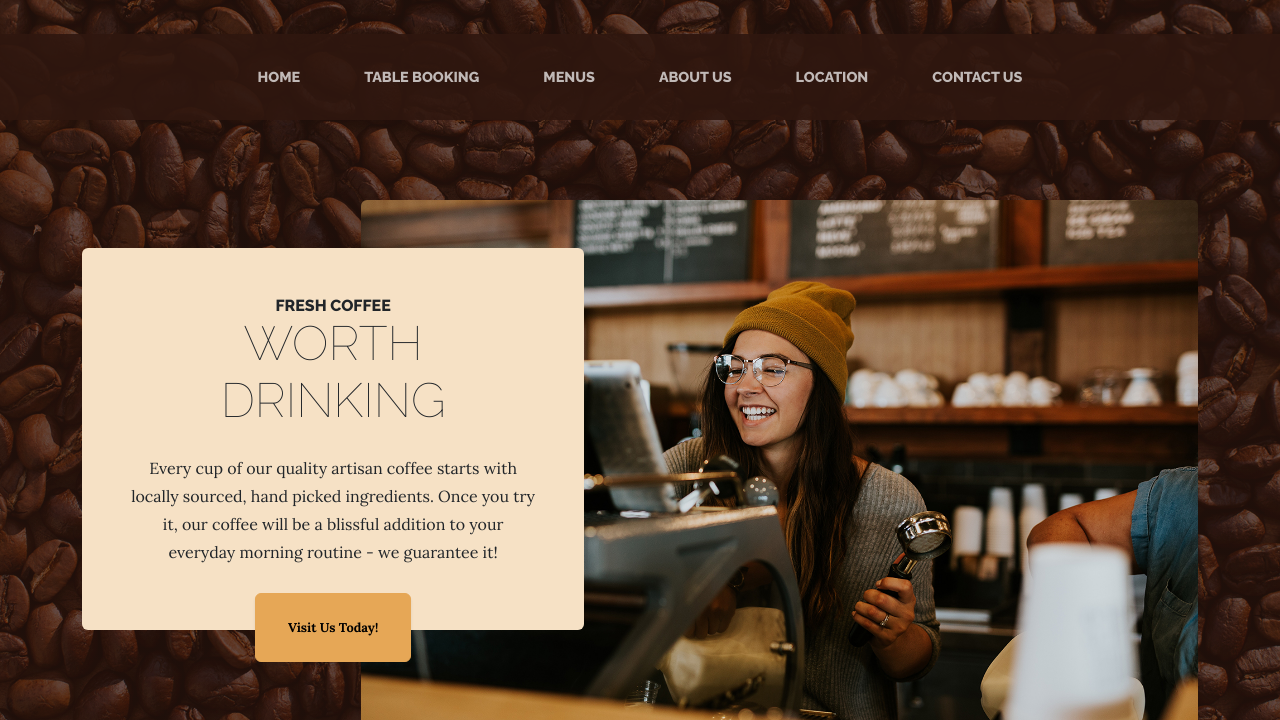
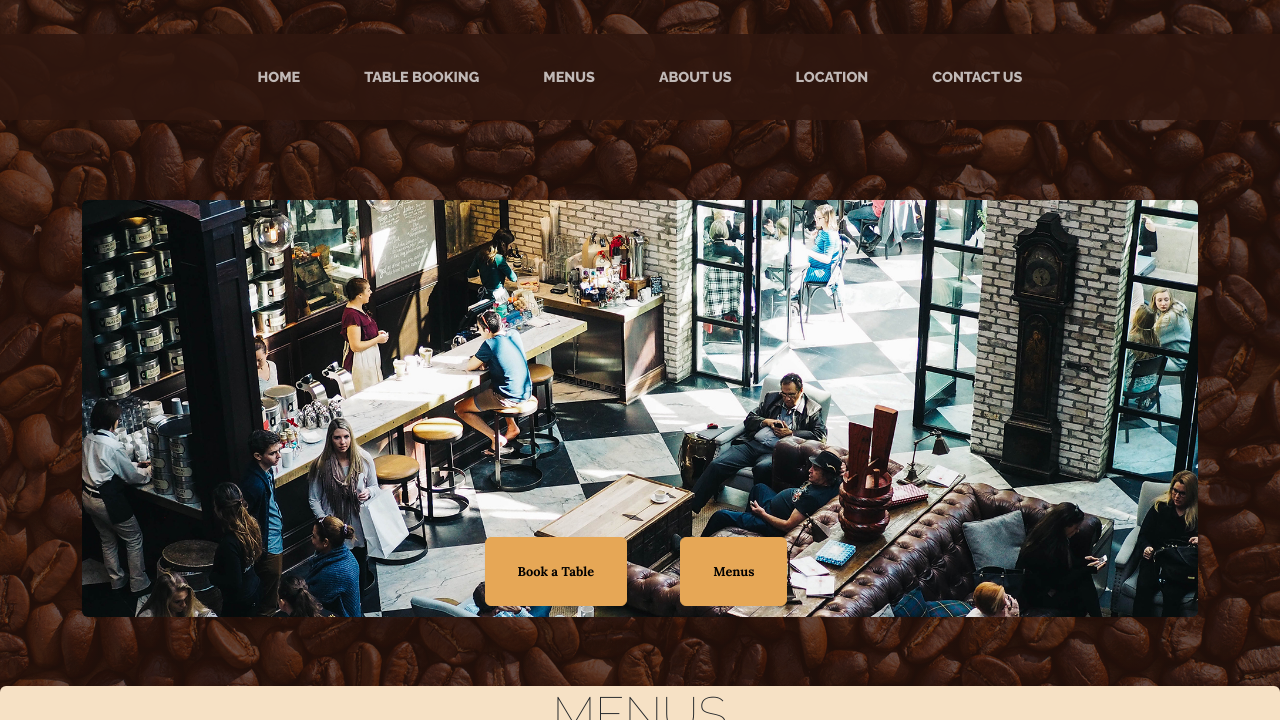
Before and after one commit to JedDizon/sarap-restaurant-CI-project4, a Django app: page / in a window 1280 px wide. Shown: the part 240-960 px from the top of the page. Run offline with Django 4.2, Linux system fonts and the light colour scheme; data that the repository does not hold is empty; some libraries are stand-ins or nearby versions.

Commit message:
add menu and book table reminder sections, add menu selection section to index

```diff
--- a/blog/templates/blog/index.html
+++ b/blog/templates/blog/index.html
@@ -1,11 +1,63 @@
 {% extends "base.html" %}
+{% load static %}
 
 {% block content %}
 
 <!-- index.html content starts here -->
 
+<!--Menus-->
+
+<div class="cta-inner bg-faded text-center rounded">
+    <h2 class="section-heading mb-4">
+        <span class="section-heading-lower">Menus</span>
+    </h2>
+
+    <div class="row row-cols-1 row-cols-md-3 g-4">
+
+        <div class="col">
+            <a class="thumbnail" href="#">
+                <div class="h-100">
+                    <img src="https://images.pexels.com/photos/6646369/pexels-photo-6646369.jpeg?auto=compress&cs=tinysrgb&w=1260&h=750&dpr=2" class="card-img-top rounded-circle img-thumbnail" alt="...">
+                    <div class="card-body p-3">
+                        <h3 class="card-title section-heading mb-4">Lunch</h3>
+                    </div>
+                </div>
+            </a>
+        </div>
+
+        <div class="col">
+            <a class="thumbnail" href="#">
+                <div class="h-100">
+                    <img src="https://images.pexels.com/photos/6645977/pexels-photo-6645977.jpeg?auto=compress&cs=tinysrgb&w=1260&h=750&dpr=2" class="card-img-top rounded-circle img-thumbnail" alt="...">
+                    <div class="card-body">
+                        <h3 class="card-title section-heading mb-4">Dinner</h3>
+                    </div>
+                </div>
+            </a>
+        </div>
+
+        <div class="col">
+            <a class="thumbnail" href="#">
+                <div class="h-100">
+                    <img src="https://images.pexels.com/photos/1283219/pexels-photo-1283219.jpeg?auto=compress&cs=tinysrgb&w=1260&h=750&dpr=2" class="card-img-top rounded-circle img-thumbnail" alt="...">
+                    <div class="card-body">
+                        <h3 class="card-title section-heading mb-4">Drinks</h3>
+                    </div>
+                </div>
+            </a>
+        </div>
+
+    </div>
 
 
+
+<!--Link to welcome blog-->
+
+<section class="page-section cta">
+    <div class="container">
+        <div class="row">
+            <div class="col-xl-9 mx-auto">
+                <div class="cta-inner bg-faded text-center rounded">
 
                     <div class="container-fluid">
                         <div class="row">
@@ -52,6 +104,38 @@
                         {% endif %}
                     </div>
 
+                </div>
+            </div>
+        </div>
+    </div>
+
+    <!-- Menu / book table reminder-->
+    <div class="cta-inner bg-faded text-center rounded">
+        <h2 class="section-heading mb-4">
+             <span class="section-heading-lower">Would you like to see our menus or book a table?</span>
+        </h2>
+    <div class="row">
+        <div class="col-sm">
+        </div>
+        <div class="col-sm">
+            <div class="btn-toolbar d-flex justify-content-around" role="toolbar" aria-label="Toolbar with button groups">
+                <div class="btn-group me-2 " role="group" aria-label="First group">
+                    <div class="intro-button mx-auto"><a class="btn btn-primary btn-xl" href="#!">Book a Table</a></div>
+                </div>
+                <div class="btn-group me-2" role="group" aria-label="Second group">
+                    <div class="intro-button mx-auto"><a class="btn btn-primary btn-xl" href="#!">Menus</a></div>
+                </div>
+            </div>
+        </div>
+        <div class="col-sm">
+        </div>
+    </div>
+    </div>
+</section>
+
+
+
+
 
 
 
--- a/templates/base.html
+++ b/templates/base.html
@@ -81,36 +81,37 @@
             </div>
         </nav>
 
+        <!--Welcome image & links to menu & table-->
 
-        <section class="page-section clearfix">
+        <section class="page-section about-heading">
             <div class="container">
-                <div class="intro">
-                    <img class="intro-img img-fluid mb-3 mb-lg-0 rounded" src="{% static 'assets/img/intro.jpg' %}" alt="..." />
-                    <div class="intro-text left-0 text-center bg-faded p-5 rounded">
-                        <h2 class="section-heading mb-4">
-                            <span class="section-heading-upper">Fresh Coffee</span>
-                            <span class="section-heading-lower">Worth Drinking</span>
-                        </h2>
-                        <p class="mb-3">Every cup of our quality artisan coffee starts with locally sourced, hand picked ingredients. Once you try it, our coffee will be a blissful addition to your everyday morning routine - we guarantee it!</p>
-                        <div class="intro-button mx-auto"><a class="btn btn-primary btn-xl" href="#!">Visit Us Today!</a></div>
-                    </div>
-                </div>
-            </div>
-
-        </section>
-        <section class="page-section cta">
-            <div class="container">
-                <div class="row">
-                    <div class="col-xl-9 mx-auto">
-                        <div class="cta-inner bg-faded text-center rounded">
-                            {% block content %}
-                            <!-- Content Goes here -->
-                            {% endblock content %}
-                        </div>
-                    </div>
-                </div>
+                <img class="img-fluid rounded about-heading-img mb-3 mb-lg-0" src="{% static 'assets/img/about.jpg'%}" alt="...">
+                <div class="about-heading-content">
+                    <div class="row">
+			<div class="col-sm">
+    			</div>
+			<div class="col-sm">
+			<div class="btn-toolbar d-flex justify-content-around" role="toolbar" aria-label="Toolbar with button groups">
+ 			 <div class="btn-group me-2 " role="group" aria-label="First group">
+				<div class="intro-button mx-auto"><a class="btn btn-primary btn-xl" href="#!">Book a Table</a></div>
+  			</div>
+ 		 	<div class="btn-group me-2" role="group" aria-label="Second group">
+				<div class="intro-button mx-auto"><a class="btn btn-primary btn-xl" href="#!">Menus</a></div>
+  			</div>
+			</div>
+			</div>
+			<div class="col-sm">
+    			</div>
+ 		    </div>
             </div>
         </section>
+
+        {% block content %}
+
+        <!-- Page Content -->
+
+        {% endblock content %}
+
         <footer class="footer text-faded text-center py-5">
             <div class="row">
                 <div class="col-3 col-md-3 mb-3">
```
Lines whose indentation alone changed are shown as unchanged.
